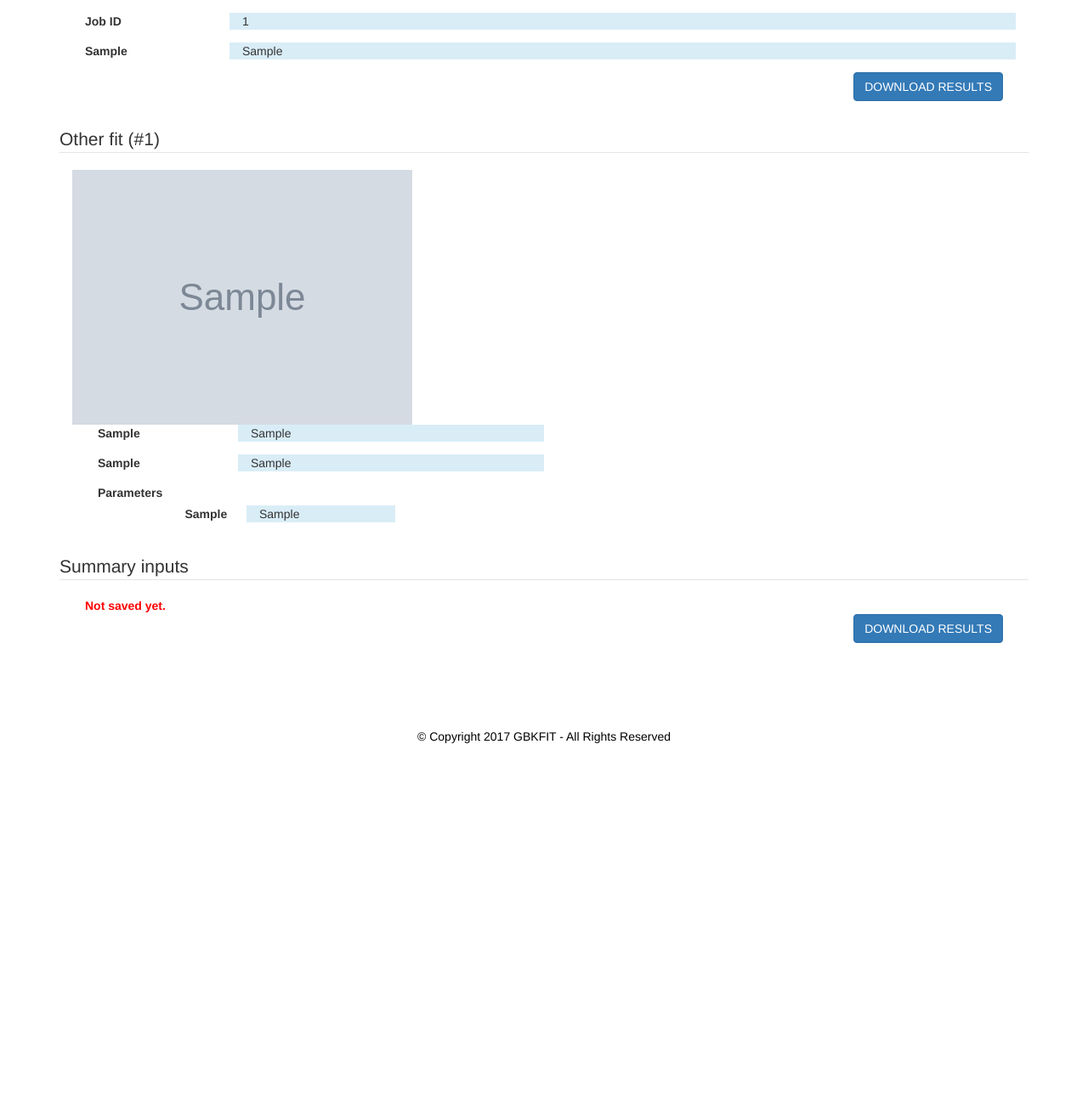
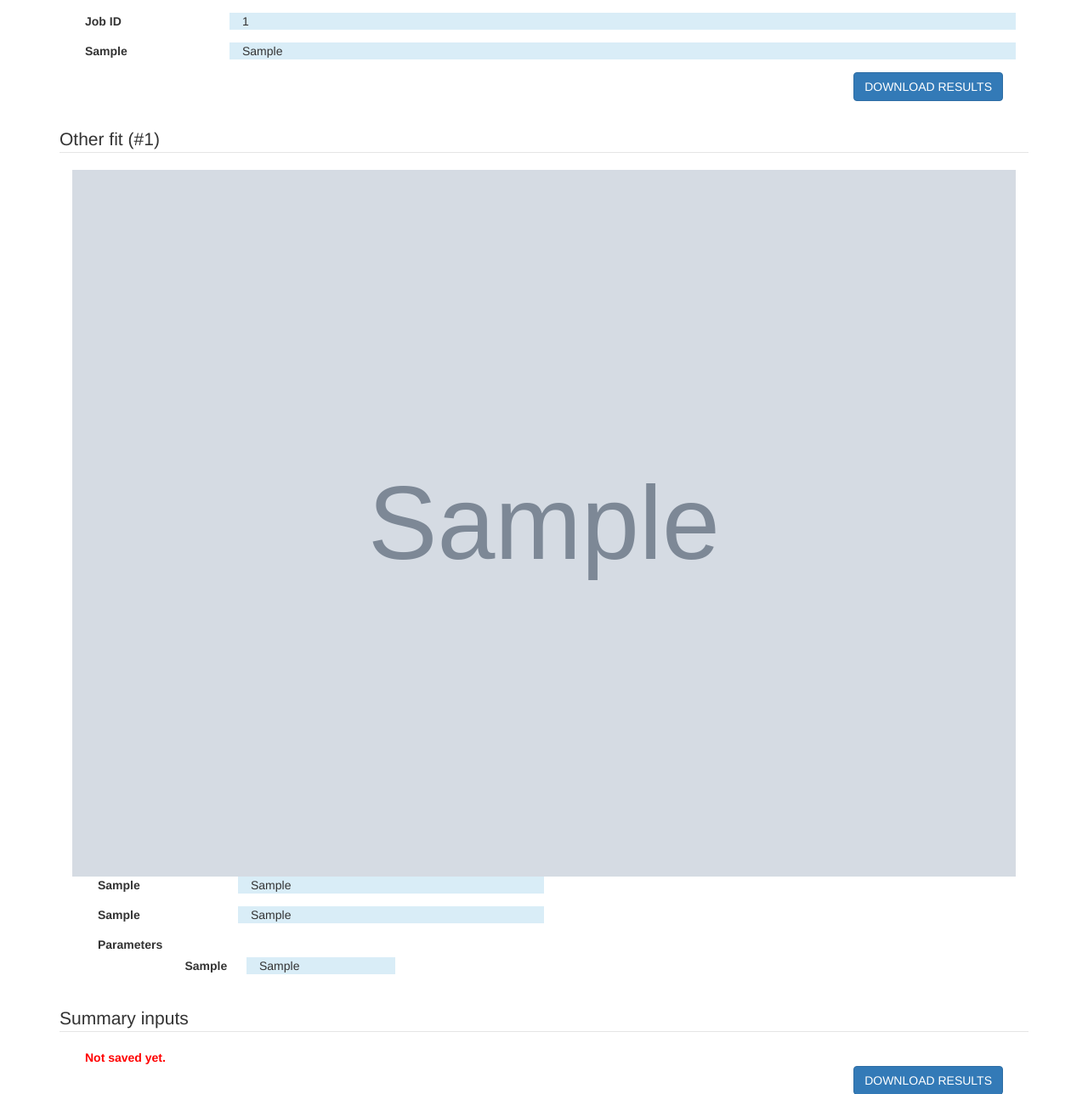
Before and after one commit to ADACS-Australia/ADACS-GBKFIT, a Django app: template gbkfit_web/templates/job/job_result.html in a window 1280 px wide. Shown: the part 206-1494 px from the top of the page at 85% size. Before the commit the page ends 1081 px from the top, so only its background shows below. Run offline with Django 3.2, Linux system fonts and the light colour scheme; the template is opened without the code that fills it: most values are stand-ins (such as "Sample title", 1, 10 or a date in 2020); grey boxes marked "Sample" are stand-in pictures; some libraries are stand-ins or nearby versions.

Commit message:
Fixing image display in result page

```diff
--- a/gbkfit_web/static/style/styles.css
+++ b/gbkfit_web/static/style/styles.css
@@ -188,6 +188,11 @@ Welcome page
 .field.required .control-label:after {
    content:"*";
    color:red;
+}
+
+.mode_image {
+    width:100%;
+    height:auto;
 }
 
 /********************************************/
--- a/gbkfit_web/templates/job/job_result.html
+++ b/gbkfit_web/templates/job/job_result.html
@@ -66,7 +66,7 @@
             {% endif %}
 
             <div class="container-fluid field col-md-12">
-                <img src="{{ mode.mode_image.image_file.url }}">
+                <img src="../../{{ mode.mode_image.image_file.url }}" class="mode_image">
 
                 {% for field,value in mode.fields.items %}
 
```
